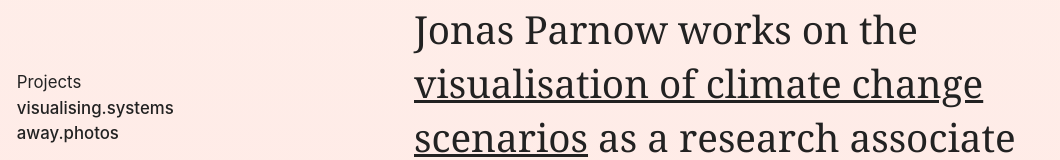
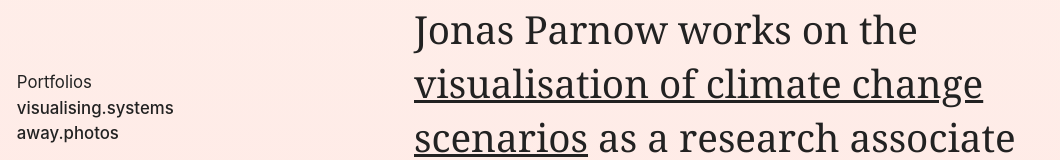
Before and after one commit to kimalbrecht/jonasparnow.com, a Nuxt app: page / in a window 1280 px wide. Shown: the part 138-298 px from the top of the page, without its empty margins (0-1060 px from the left). Built offline with nearby package versions, Linux system fonts and the light colour scheme; a web font is replaced by a local one.

Commit message:
new description

```diff
--- a/components/Navigation.vue
+++ b/components/Navigation.vue
@@ -1,6 +1,6 @@
 <template>
   <nav class="page-navigation sidebar" role="navigation">
-    <h4>Projects</h4>
+    <h4>Portfolios</h4>
     <ul>
       <li><a href="http://visualising.systems">visualising.systems</a></li>
       <li><a href="https://away.photos">away.photos</a></li>
```
